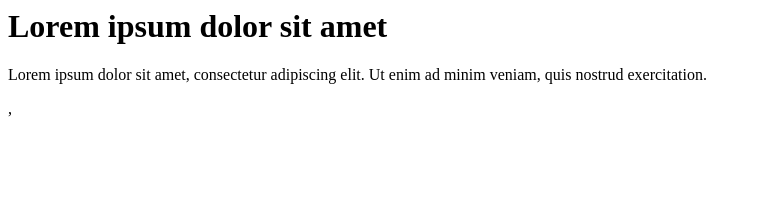
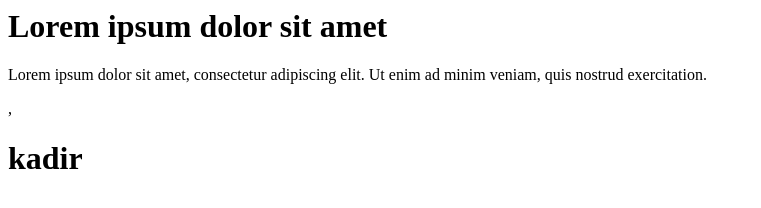
Before and after one commit to kadirozokur/teach, a plain HTML site: page index.html in a window 1280 px wide. Shown: the whole page, without its empty margins (0-761 px from the left). Drawn offline with Linux system fonts and the light colour scheme.

Commit message:
Update index.html

```diff
--- a/index.html
+++ b/index.html
@@ -1,2 +1,6 @@
 <h1> Lorem ipsum dolor sit amet </h1>
 <p>Lorem ipsum dolor sit amet, consectetur adipiscing elit. Ut enim ad minim veniam, quis nostrud exercitation.</p>,
+
+<body>
+<h1>kadir</h1>
+</body>
```
